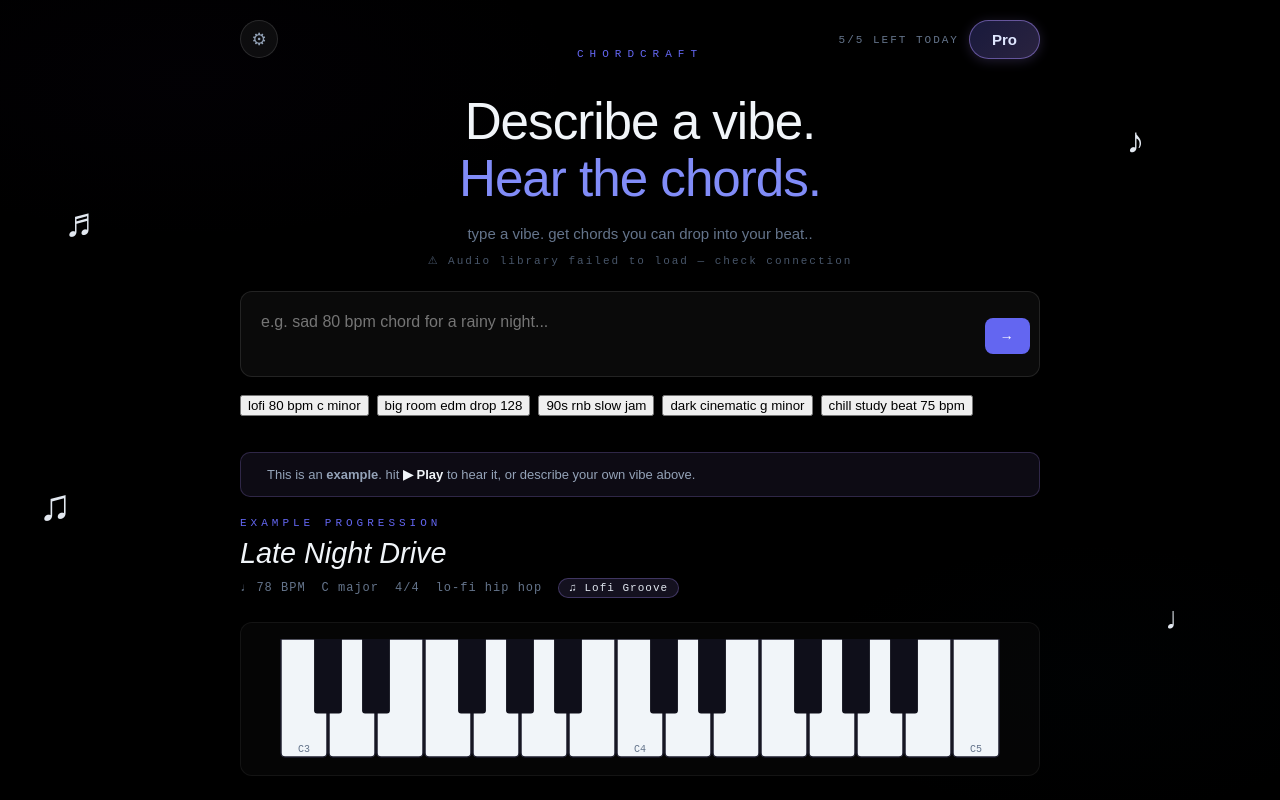
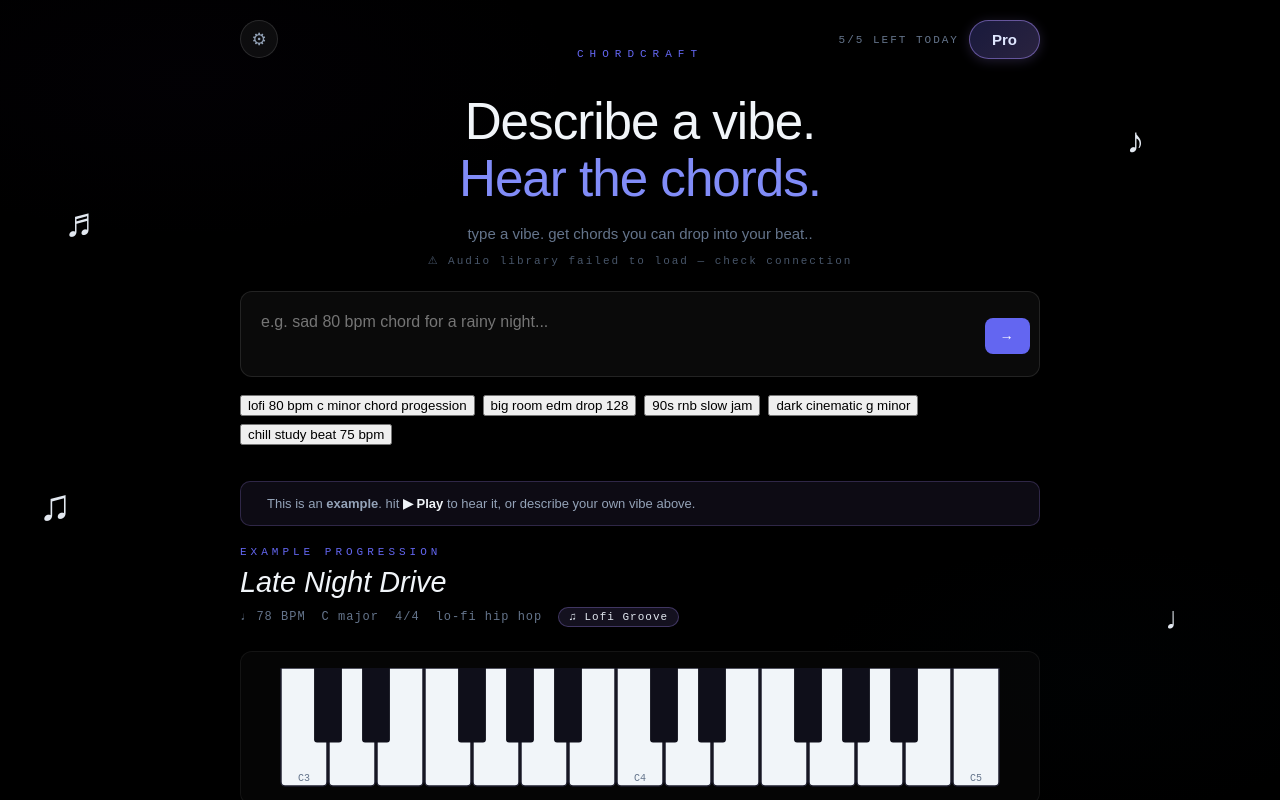
Before and after one commit to rugvyrugby-oss/RealChordCraftgame, a React (Create React App) app: page / in a window 1280 px wide. Shown: the top 800 px of the page. Built offline with nearby package versions, Linux system fonts and the light colour scheme.

Commit message:
Update App.tsx

```diff
--- a/src/App.tsx
+++ b/src/App.tsx
@@ -201,7 +201,7 @@
 };
 
 const SUGGESTIONS = [
-  "lofi 80 bpm c minor",
+  "lofi 80 bpm c minor chord progession",
   "big room edm drop 128",
   "90s rnb slow jam",
   " dark cinematic g minor",
```
